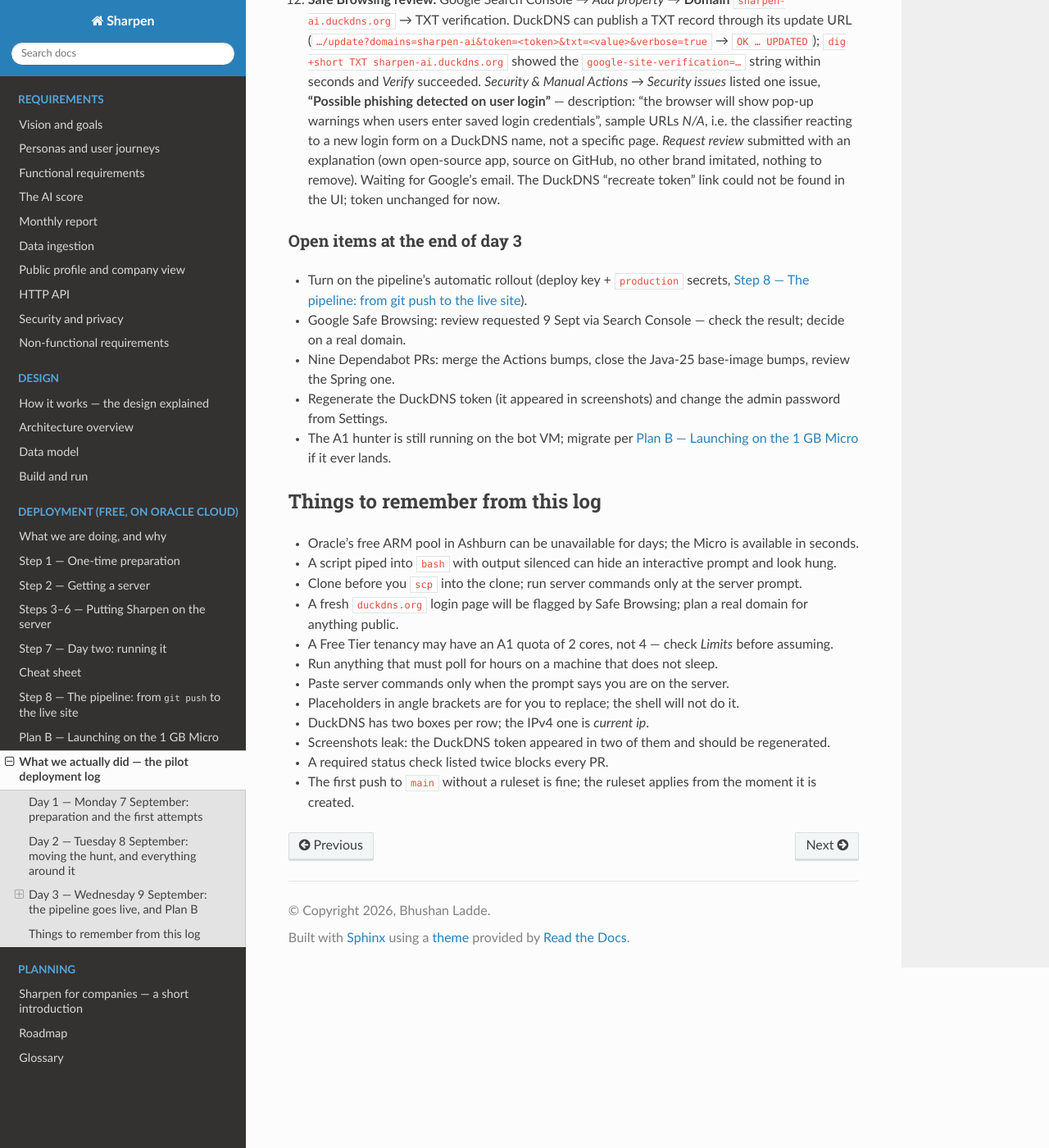
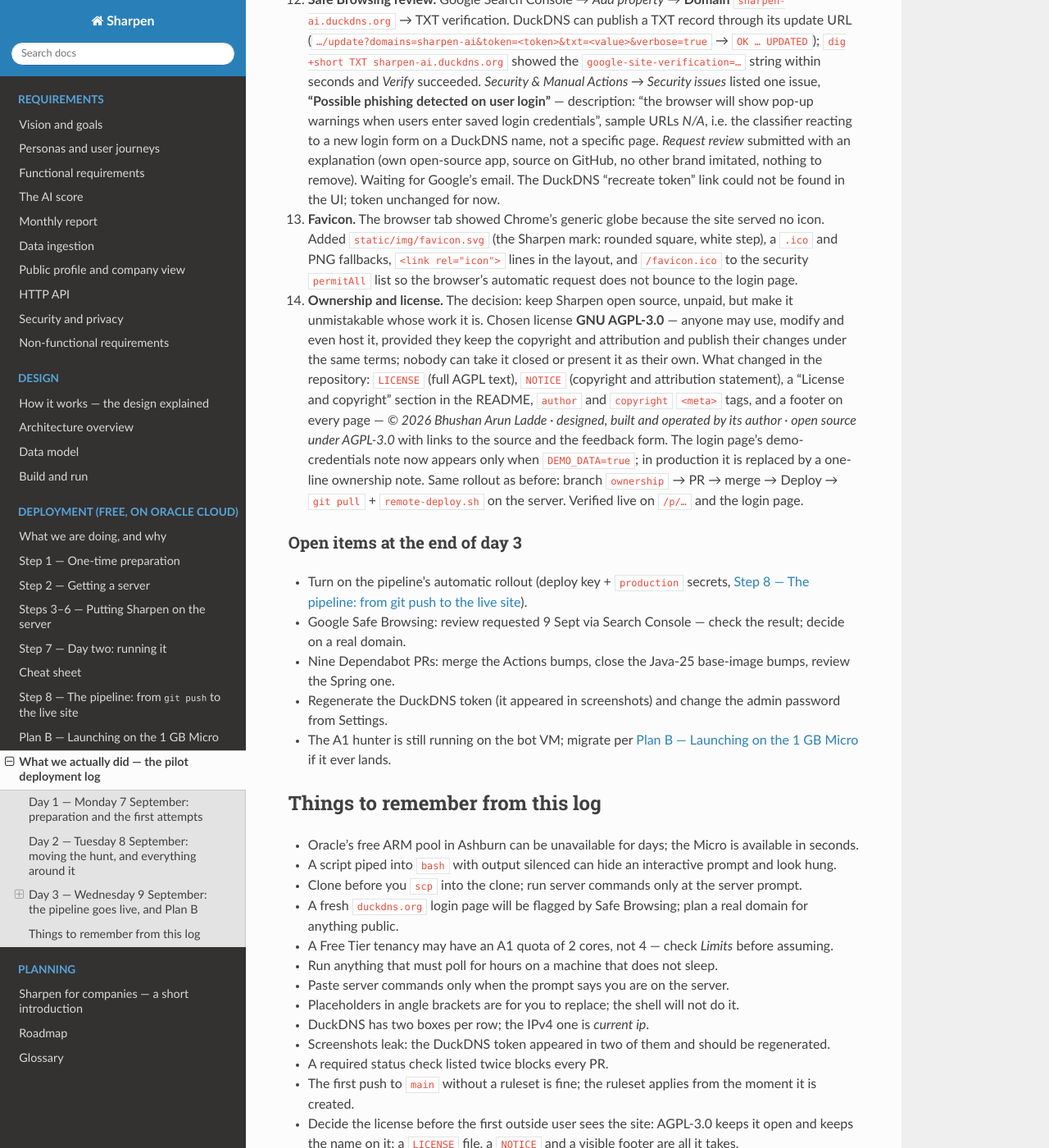
Before and after one commit to bhushanladde02/sharpen, a Sphinx documentation site: the page built from docs/deployment/09-pilot-log.rst, in a window 1280 px wide and 1400 px high, scrolled down 4285 px. Shown: the whole window at 82% size. Built offline with Sphinx 7.4.7 and the Read the Docs theme 3.1.0, drawn with Linux system fonts in a browser that asks for light colours.

Commit message:
Pilot log: favicon, license and ownership footer

```diff
--- a/docs/deployment/09-pilot-log.rst
+++ b/docs/deployment/09-pilot-log.rst
@@ -167,6 +167,22 @@
    app, source on GitHub, no other brand imitated, nothing to remove). Waiting for Google's email.
    The DuckDNS "recreate token" link could not be found in the UI; token unchanged for now.
 
+#. **Favicon.** The browser tab showed Chrome's generic globe because the site served no icon. Added
+   ``static/img/favicon.svg`` (the Sharpen mark: rounded square, white step), a ``.ico`` and PNG fallbacks,
+   ``<link rel="icon">`` lines in the layout, and ``/favicon.ico`` to the security ``permitAll`` list so the
+   browser's automatic request does not bounce to the login page.
+
+#. **Ownership and license.** The decision: keep Sharpen open source, unpaid, but make it unmistakable whose
+   work it is. Chosen license **GNU AGPL-3.0** — anyone may use, modify and even host it, provided they keep
+   the copyright and attribution and publish their changes under the same terms; nobody can take it closed or
+   present it as their own. What changed in the repository: ``LICENSE`` (full AGPL text), ``NOTICE``
+   (copyright and attribution statement), a "License and copyright" section in the README, ``author`` and
+   ``copyright`` ``<meta>`` tags, and a footer on every page — *© 2026 Bhushan Arun Ladde · designed, built
+   and operated by its author · open source under AGPL-3.0* with links to the source and the feedback form.
+   The login page's demo-credentials note now appears only when ``DEMO_DATA=true``; in production it is
+   replaced by a one-line ownership note. Same rollout as before: branch ``ownership`` → PR → merge → Deploy
+   → ``git pull`` + ``remote-deploy.sh`` on the server. Verified live on ``/p/…`` and the login page.
+
 Open items at the end of day 3
 ^^^^^^^^^^^^^^^^^^^^^^^^^^^^^^
 
@@ -191,3 +207,5 @@
 * Screenshots leak: the DuckDNS token appeared in two of them and should be regenerated.
 * A required status check listed twice blocks every PR.
 * The first push to ``main`` without a ruleset is fine; the ruleset applies from the moment it is created.
+* Decide the license before the first outside user sees the site: AGPL-3.0 keeps it open and keeps the name
+  on it; a ``LICENSE`` file, a ``NOTICE`` and a visible footer are all it takes.
```
